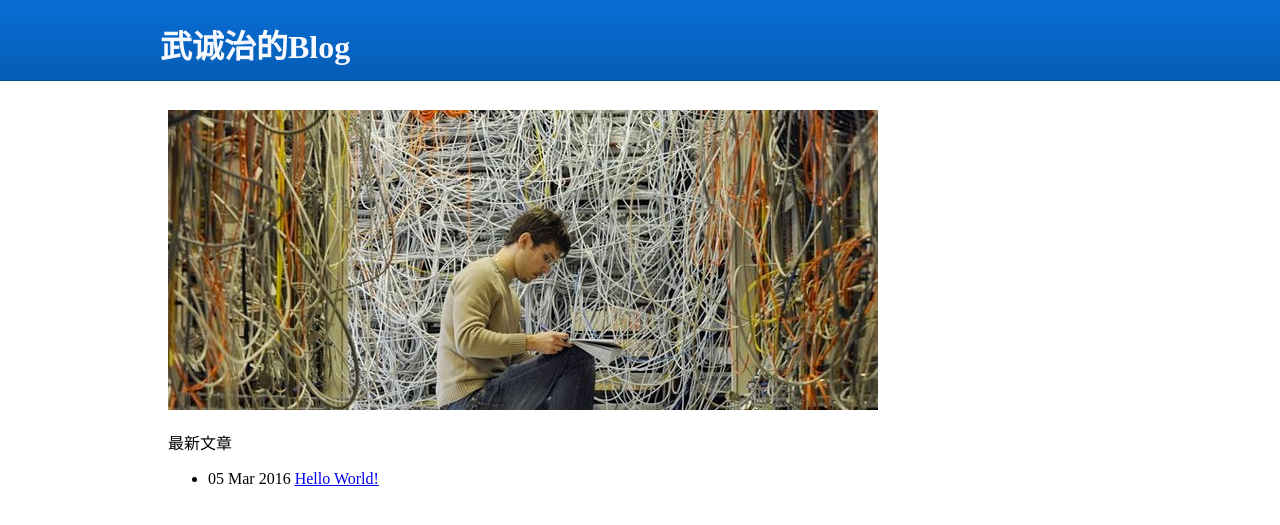
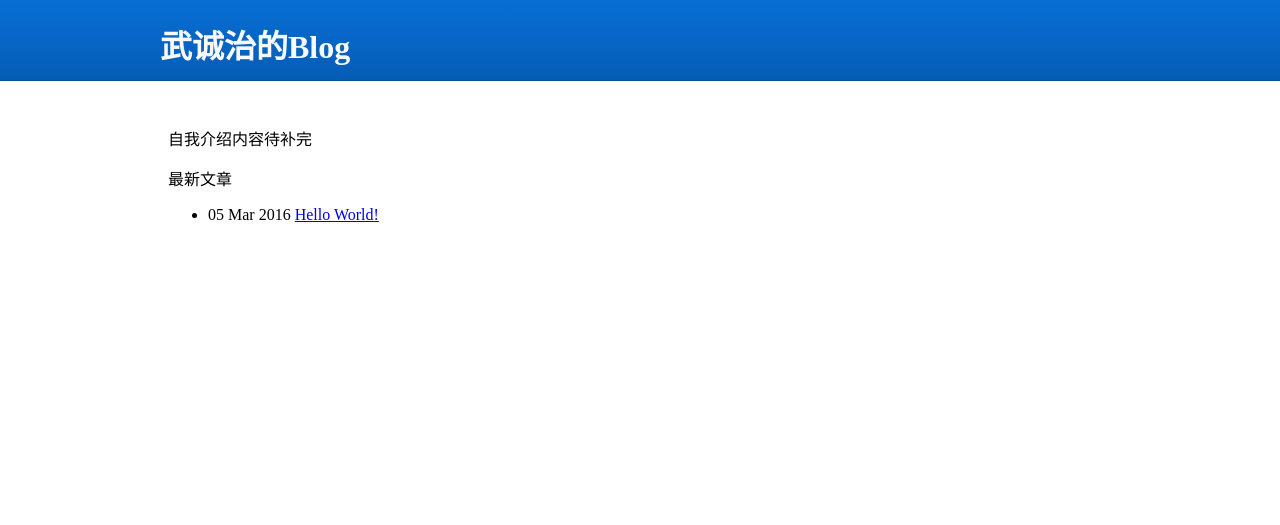
Before and after one commit to EnderZhou/EnderZhou, a Jekyll site: the page built from index.html, in a window 1280 px wide. Shown: the top 525 px of the page. Built offline with Jekyll 4.4.1, drawn with Linux system fonts in a browser that asks for light colours.

Commit message:
20160305

```diff
--- a/_layouts/default.html
+++ b/_layouts/default.html
@@ -47,7 +47,7 @@
 <div class="c-mid">
 	<div class="c-main">
 	<div class="self-introduction">
-	<img src="https://github.com/EnderZhou/EnderZhou/blob/gh-pages/_layouts/background.jpg" alt="">
+<!-- 	<img src="https://github.com/EnderZhou/EnderZhou/blob/gh-pages/_layouts/background.jpg" alt=""> -->
 	</div>
 	{{ content }}
 	</div>
--- a/index.html
+++ b/index.html
@@ -6,6 +6,10 @@ title: 武诚治的Blog
 <div class="self-introduction">
 
 </div>
+	<div class="self-introduction">
+	<p>自我介绍内容待补完</p>
+<!-- 	<img src="https://github.com/EnderZhou/EnderZhou/blob/gh-pages/_layouts/background.jpg" alt=""> -->
+	</div>
 <p>最新文章</p>
 <ul>
 {% for post in site.posts %}
```
